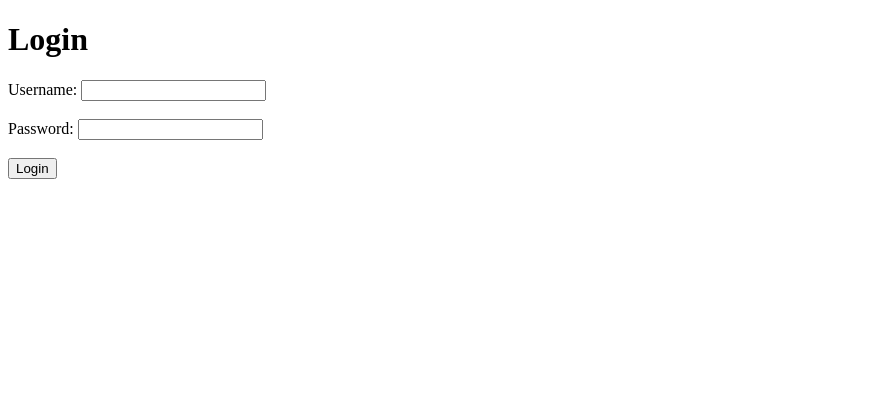
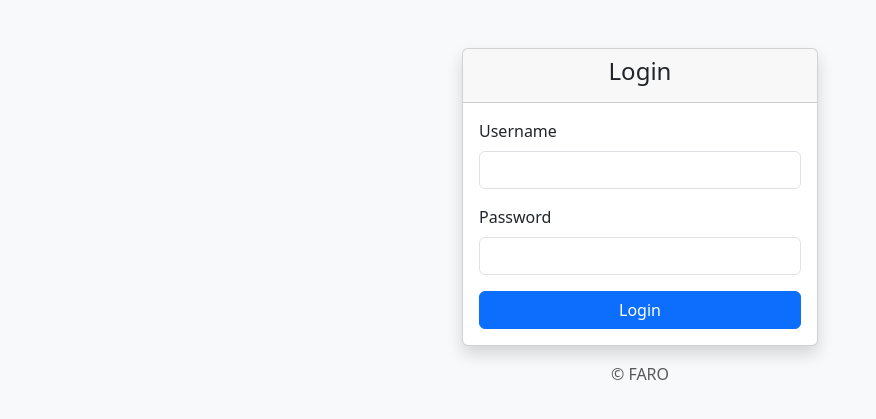
Before and after one commit to KaylerMm/FARO-2.0, a Django app: page /accounts/login/ in a window 1280 px wide. Shown: the top 419 px of the page, without its empty margins (0-876 px from the left). Run offline with Django 5.2, Linux system fonts and the light colour scheme.

Commit message:
feat: Adding bootstrap to login pages

```diff
--- a/templates/accounts/login.html
+++ b/templates/accounts/login.html
@@ -2,28 +2,49 @@
 <html lang="en">
 <head>
     <meta charset="UTF-8">
-    <title>Log in to FARO</title>
+    <title>Login | FARO</title>
+    <!-- Bootstrap 5 CDN -->
+    <link href="https://cdn.jsdelivr.net/npm/bootstrap@5.3.3/dist/css/bootstrap.min.css" rel="stylesheet">
 </head>
-<body>
-    <h1>Login</h1>
+<body class="bg-light">
 
+<div class="container mt-5">
+    <div class="row justify-content-center">
+        <div class="col-md-4">
+            <div class="card shadow">
+                <div class="card-header text-center">
+                    <h4>Login</h4>
+                </div>
+                <div class="card-body">
                     {% if messages %}
-      <ul>
                         {% for message in messages %}
-          <li>{{ message }}</li>
+                            <div class="alert alert-warning">{{ message }}</div>
                         {% endfor %}
-      </ul>
                     {% endif %}
 
                     <form method="post">
                         {% csrf_token %}
-        <label>Username:</label>
-        <input type="text" name="username" required><br><br>
+                        <div class="mb-3">
+                            <label class="form-label">Username</label>
+                            <input type="text" name="username" class="form-control" required>
+                        </div>
 
-        <label>Password:</label>
-        <input type="password" name="password" required><br><br>
+                        <div class="mb-3">
+                            <label class="form-label">Password</label>
+                            <input type="password" name="password" class="form-control" required>
+                        </div>
 
-        <button type="submit">Login</button>
+                        <div class="d-grid">
+                            <button type="submit" class="btn btn-primary">Login</button>
+                        </div>
                     </form>
+                </div>
+            </div>
+
+            <p class="text-center mt-3 text-muted">&copy; {{ now|date:"Y" }} FARO</p>
+        </div>
+    </div>
+</div>
+
 </body>
 </html>
```
Also changed, not shown: templates/accounts/dashboard.html (+21 -2 lines). Lines whose indentation alone changed are shown as unchanged.
